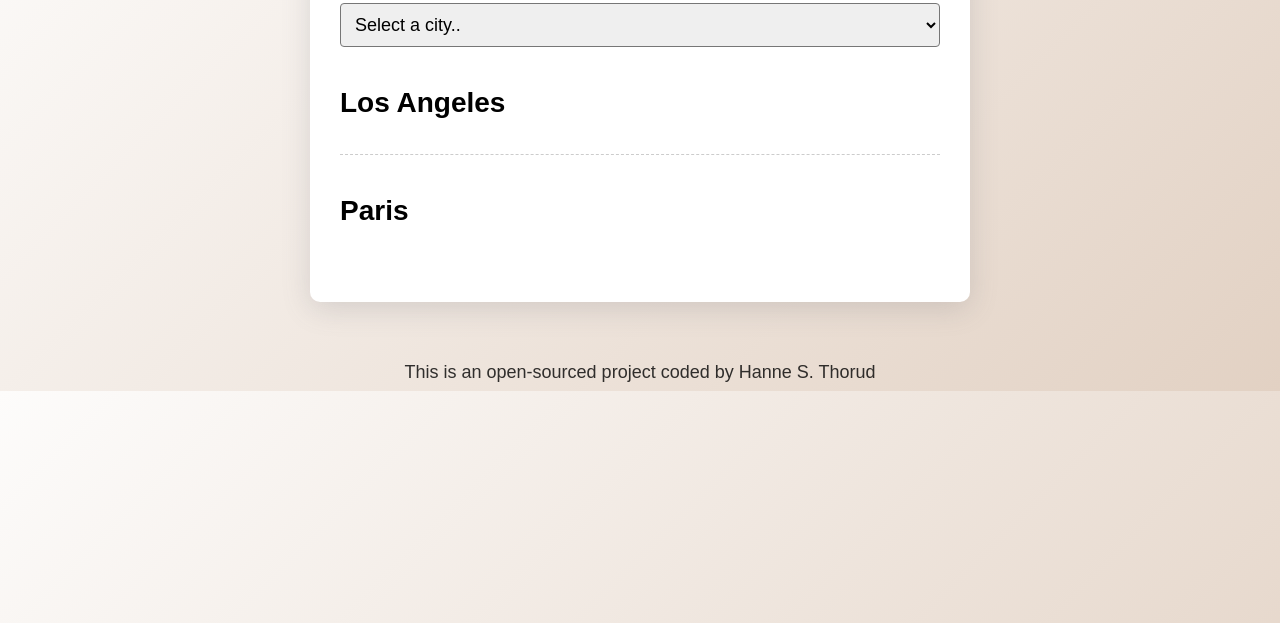
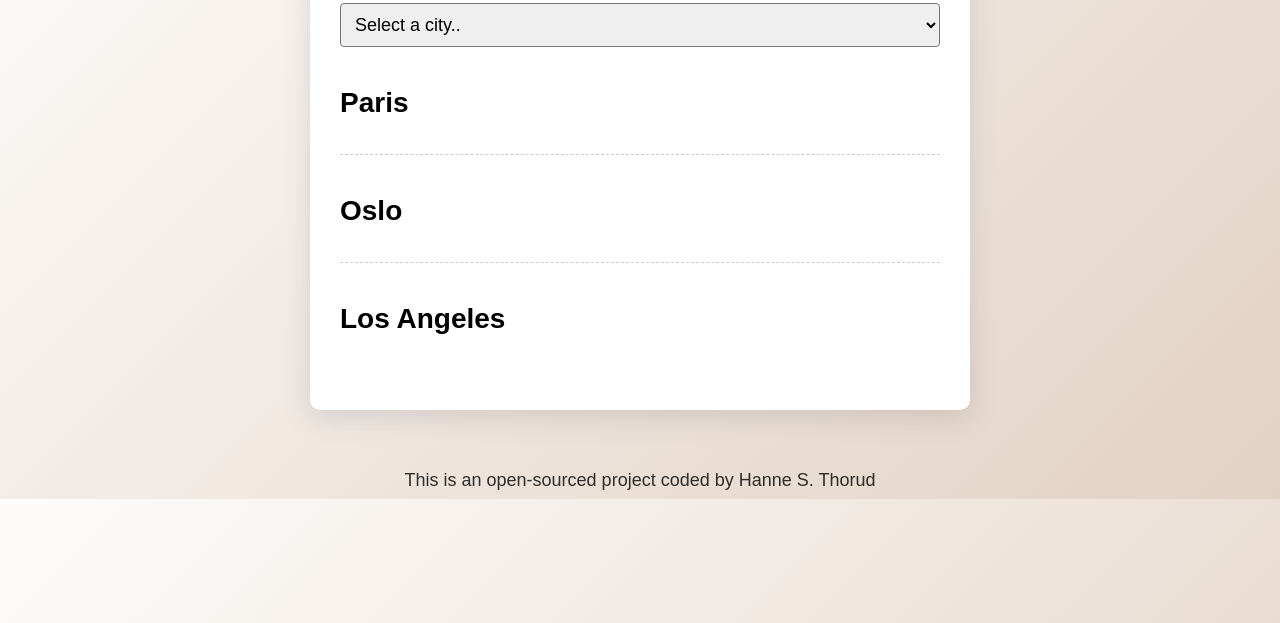
Before and after one commit to hannethorud/world-clock, a plain HTML site: page index.html in a window 1280 px wide. Shown: the part 177-800 px from the top of the page. Drawn offline with nearby package versions, Linux system fonts and the light colour scheme; a script that the page names is missing.

Commit message:
Added Oslo

```diff
--- a/index.html
+++ b/index.html
@@ -24,16 +24,23 @@
       </select>
 
       <div id="cities">
-        <div class="city" id="los-angeles">
+        <div class="city" id="paris">
           <div>
-            <h2>Los Angeles</h2>
+            <h2>Paris</h2>
             <div class="date"></div>
           </div>
           <div class="time"></div>
         </div>
-        <div class="city" id="paris">
+        <div class="city" id="oslo">
           <div>
-            <h2>Paris</h2>
+            <h2>Oslo</h2>
+            <div class="date"></div>
+          </div>
+          <div class="time"></div>
+        </div>
+        <div class="city" id="los-angeles">
+          <div>
+            <h2>Los Angeles</h2>
             <div class="date"></div>
           </div>
           <div class="time"></div>
```
